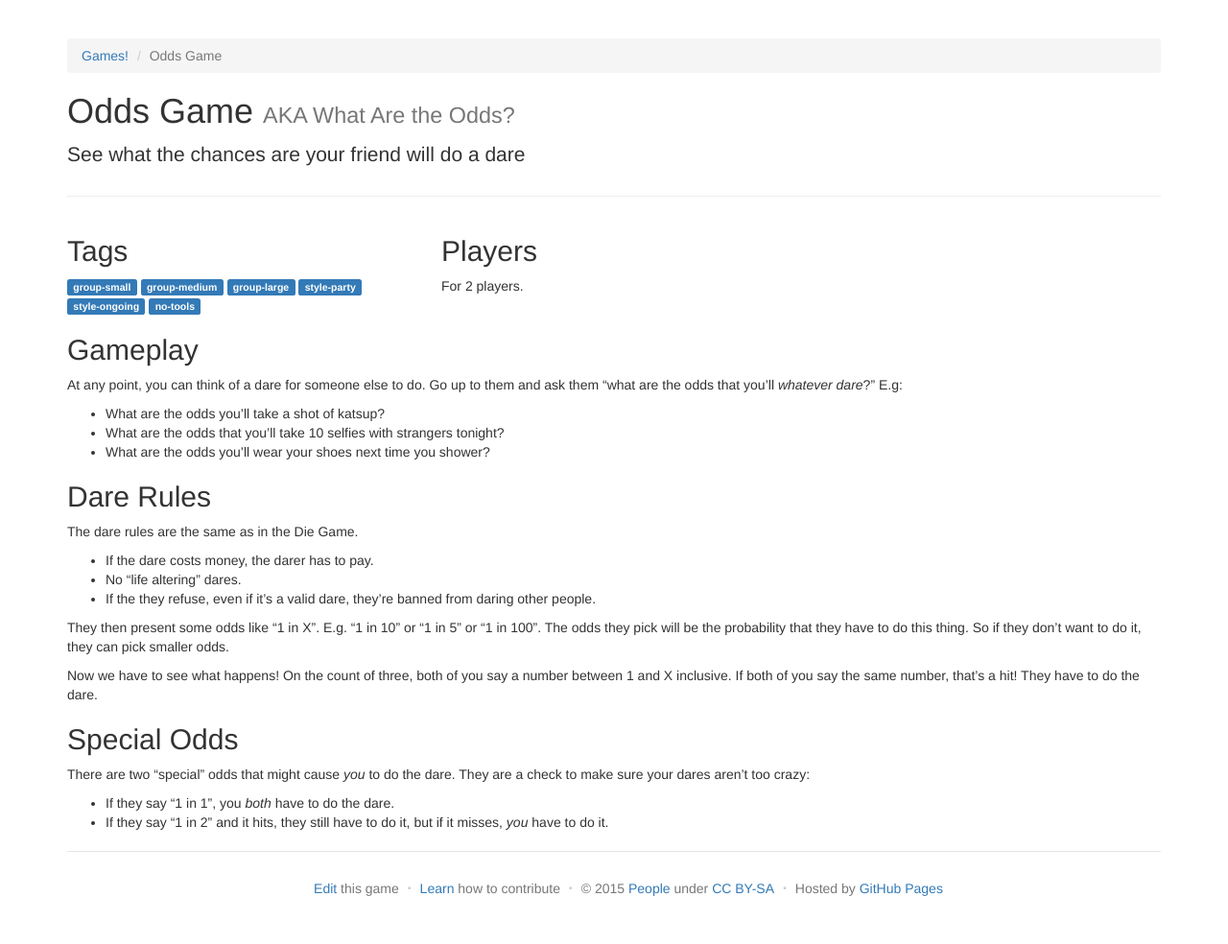
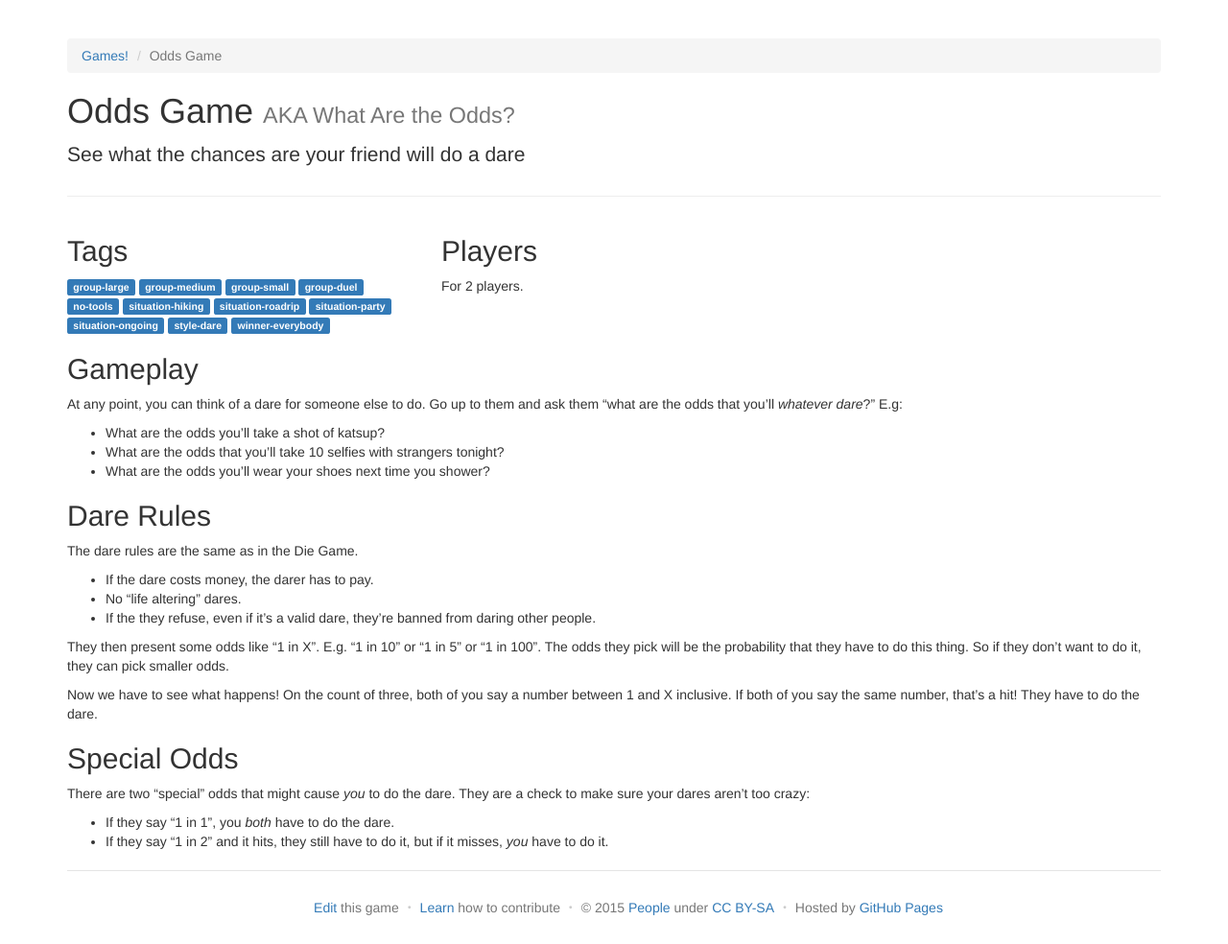
Before and after one commit to davidselassie/games, a Jekyll site: the page built from _games/odds.md, in a window 1280 px wide. Shown: the whole page at 96% size. Built offline with Jekyll 4.4.1, drawn with Linux system fonts in a browser that asks for light colours.

Commit message:
Update odds.md

```diff
--- a/_games/odds.md
+++ b/_games/odds.md
@@ -3,12 +3,17 @@ title: Odds Game
 alttitles:
   - What Are the Odds?
 tags:
+  - group-large
+  - group-medium
   - group-small
-  - group-medium
-  - group-large
-  - style-party
-  - style-ongoing
+  - group-duel
   - no-tools
+  - situation-hiking
+  - situation-roadrip
+  - situation-party
+  - situation-ongoing
+  - style-dare
+  - winner-everybody
 
 oneliner: See what the chances are your friend will do a dare
 players: 2
```
